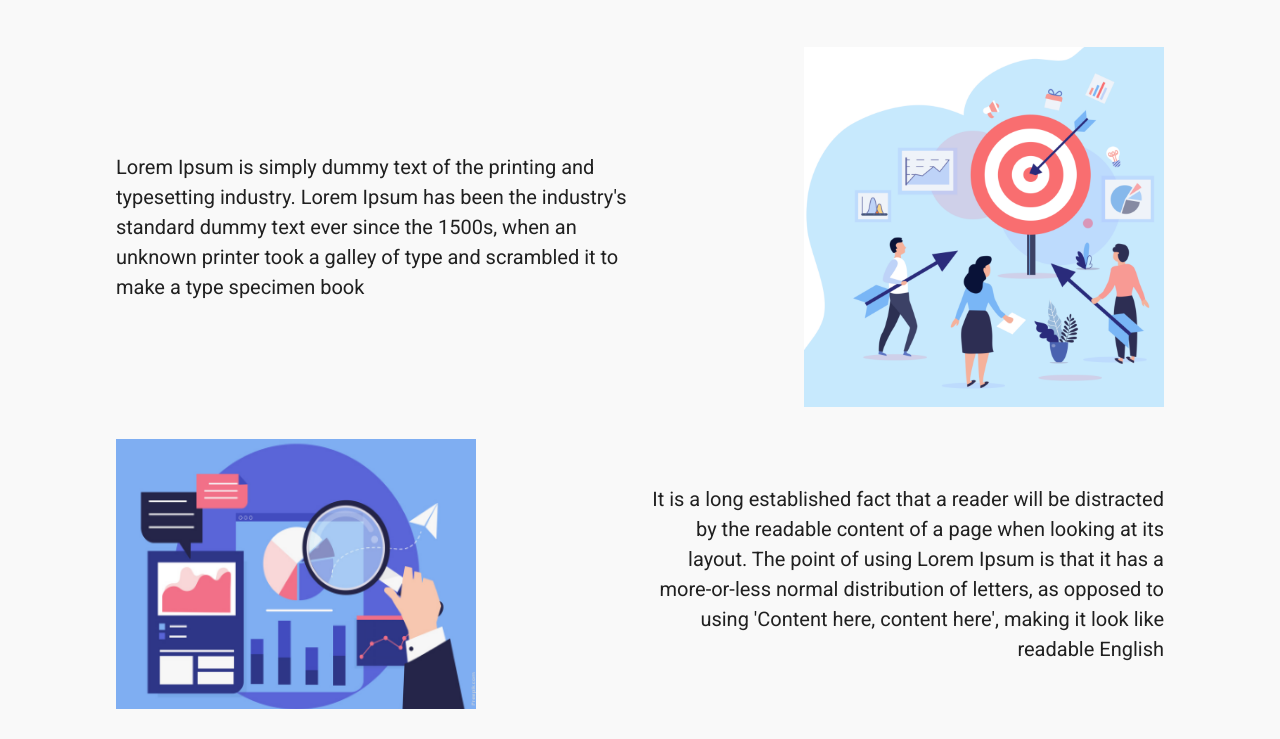
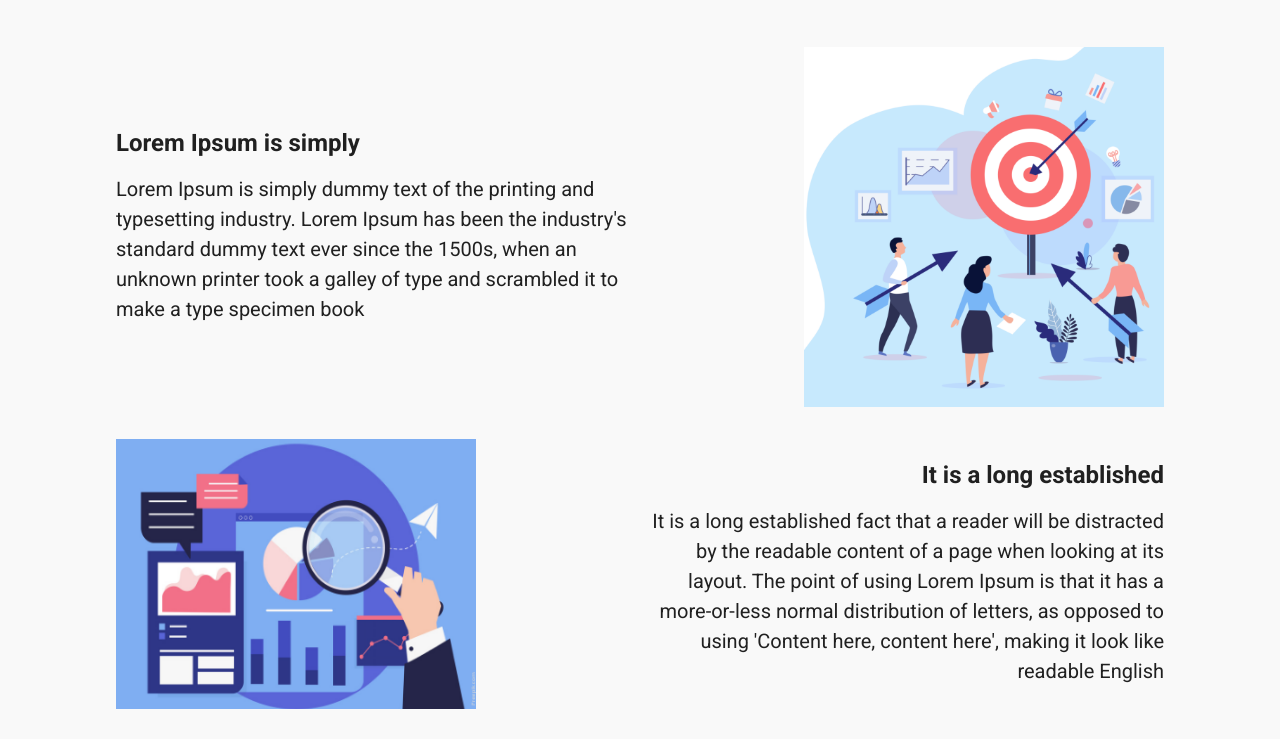
Before and after one commit to profdangarcia/mkt-landing-page, a Next.js app: page / in a window 1280 px wide. Shown: the part 1260-1999 px from the top of the page. Built offline with nearby package versions, Linux system fonts and the light colour scheme.

Commit message:
feat(presentation): adicionando titulos

```diff
--- a/components/PresentationSection/index.tsx
+++ b/components/PresentationSection/index.tsx
@@ -36,9 +36,7 @@ const PresentationSection: React.FC = () => {
                       height={360}
                     />
                   </Box>
-                  <Text
-                    color="brand.900"
-                    fontSize="1.25rem"
+                  <Box
                     order={isEven ? 1 : 2}
                     w={{ base: '100%', md: '50%' }}
                     textAlign={{
@@ -46,8 +44,13 @@ const PresentationSection: React.FC = () => {
                       md: isEven ? 'left' : 'right',
                     }}
                   >
-                    {result.info}
-                  </Text>
+                    <Heading color="brand.900" fontSize="1.5rem" mb={4}>
+                      {result.title}
+                    </Heading>
+                    <Text color="brand.900" fontSize="1.25rem">
+                      {result.info}
+                    </Text>
+                  </Box>
                 </Flex>
               );
             })}
--- a/helpers/config.tsx
+++ b/helpers/config.tsx
@@ -22,14 +22,17 @@ const config = {
     title: 'O que você irá receber:',
     items: [
       {
+        title: 'Lorem Ipsum is simply',
         info: "Lorem Ipsum is simply dummy text of the printing and typesetting industry. Lorem Ipsum has been the industry's standard dummy text ever since the 1500s, when an unknown printer took a galley of type and scrambled it to make a type specimen book",
         image: '/presentations/presentation1.png',
       },
       {
+        title: 'It is a long established',
         info: "It is a long established fact that a reader will be distracted by the readable content of a page when looking at its layout. The point of using Lorem Ipsum is that it has a more-or-less normal distribution of letters, as opposed to using 'Content here, content here', making it look like readable English",
         image: '/presentations/presentation2.png',
       },
       {
+        title: 'There are many variations',
         info: "There are many variations of passages of Lorem Ipsum available, but the majority have suffered alteration in some form, by injected humour, or randomised words which don't look even slightly believable. If you are going to use a passage of Lorem Ipsum, you need to be sure there isn't anything embarrassing hidden in the middle of text.",
         image: '/presentations/presentation3.png',
       },
```
